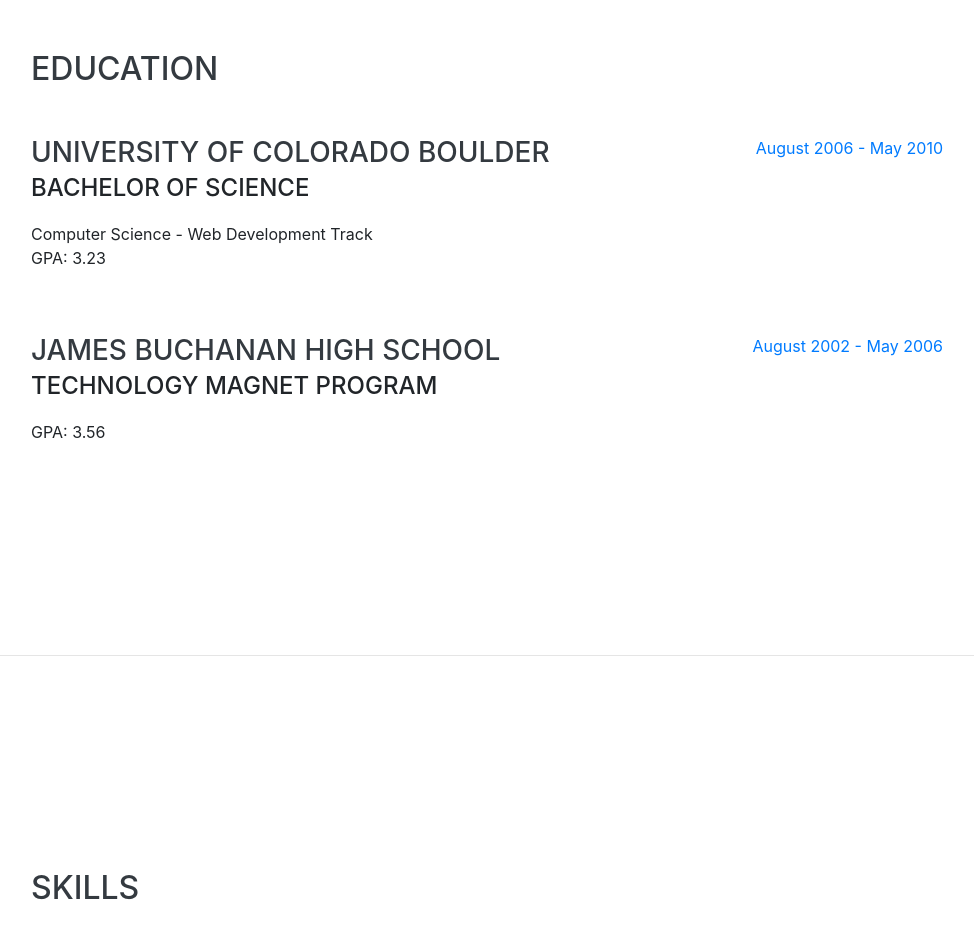
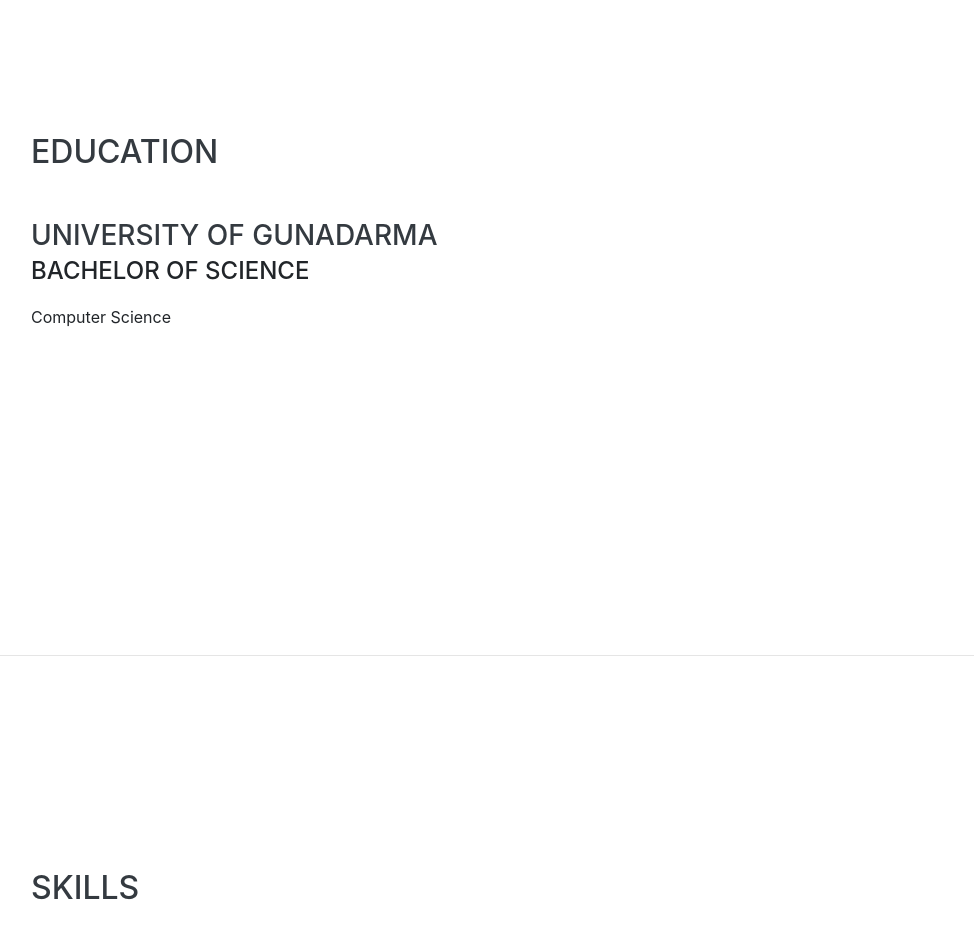
Before and after one commit to josuaagusdinata/portfolio, a website with bundled scripts: page index.html in a window 1280 px wide. Shown: the part 2040-2976 px from the top of the page, without its empty margins (289-1263 px from the left). Built offline with nearby package versions, Linux system fonts and the light colour scheme; a web font is replaced by a local one.

Commit message:
Update index.html

```diff
--- a/index.html
+++ b/index.html
@@ -149,28 +149,13 @@
 
         <div class="resume-item d-flex flex-column flex-md-row justify-content-between mb-5">
           <div class="resume-content">
-            <h3 class="mb-0">University of Colorado Boulder</h3>
+            <h3 class="mb-0">University of Gunadarma</h3>
             <div class="subheading mb-3">Bachelor of Science</div>
-            <div>Computer Science - Web Development Track</div>
-            <p>GPA: 3.23</p>
-          </div>
-          <div class="resume-date text-md-right">
-            <span class="text-primary">August 2006 - May 2010</span>
+            <div>Computer Science</div>
           </div>
         </div>
 
-        <div class="resume-item d-flex flex-column flex-md-row justify-content-between">
-          <div class="resume-content">
-            <h3 class="mb-0">James Buchanan High School</h3>
-            <div class="subheading mb-3">Technology Magnet Program</div>
-            <p>GPA: 3.56</p>
-          </div>
-          <div class="resume-date text-md-right">
-            <span class="text-primary">August 2002 - May 2006</span>
-          </div>
-        </div>
 
-      </div>
     </section>
 
     <hr class="m-0">
```
